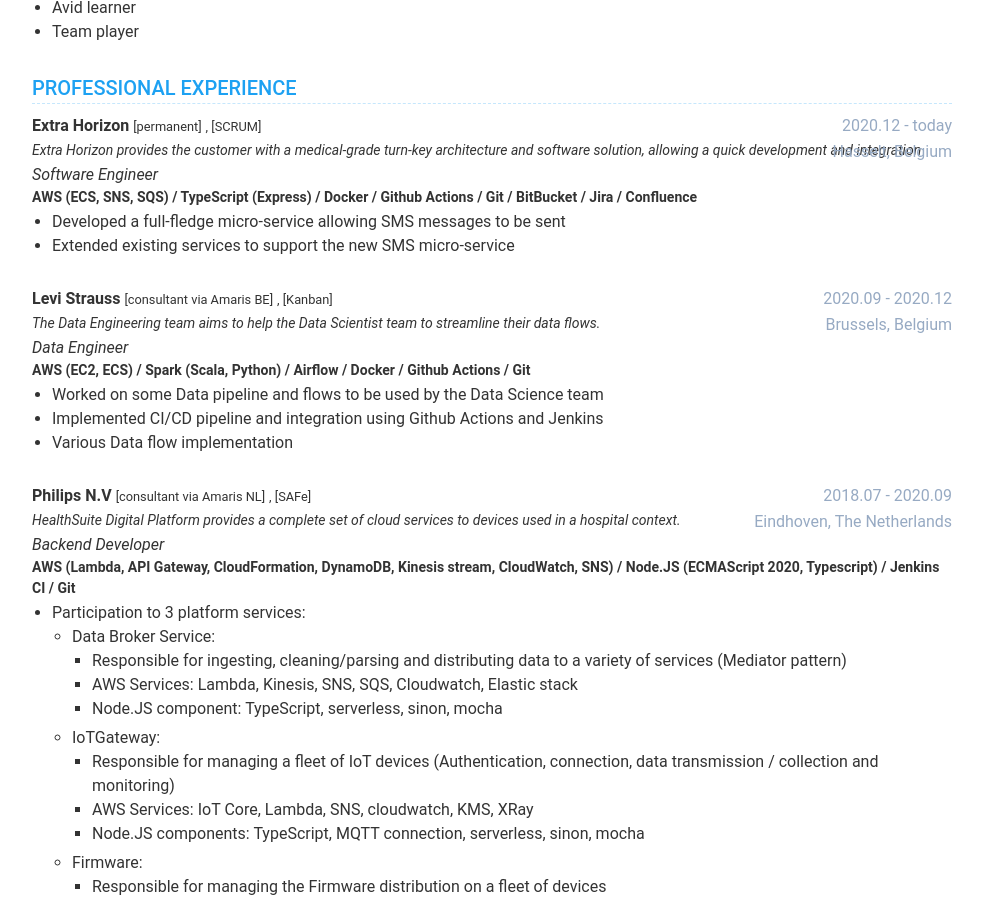
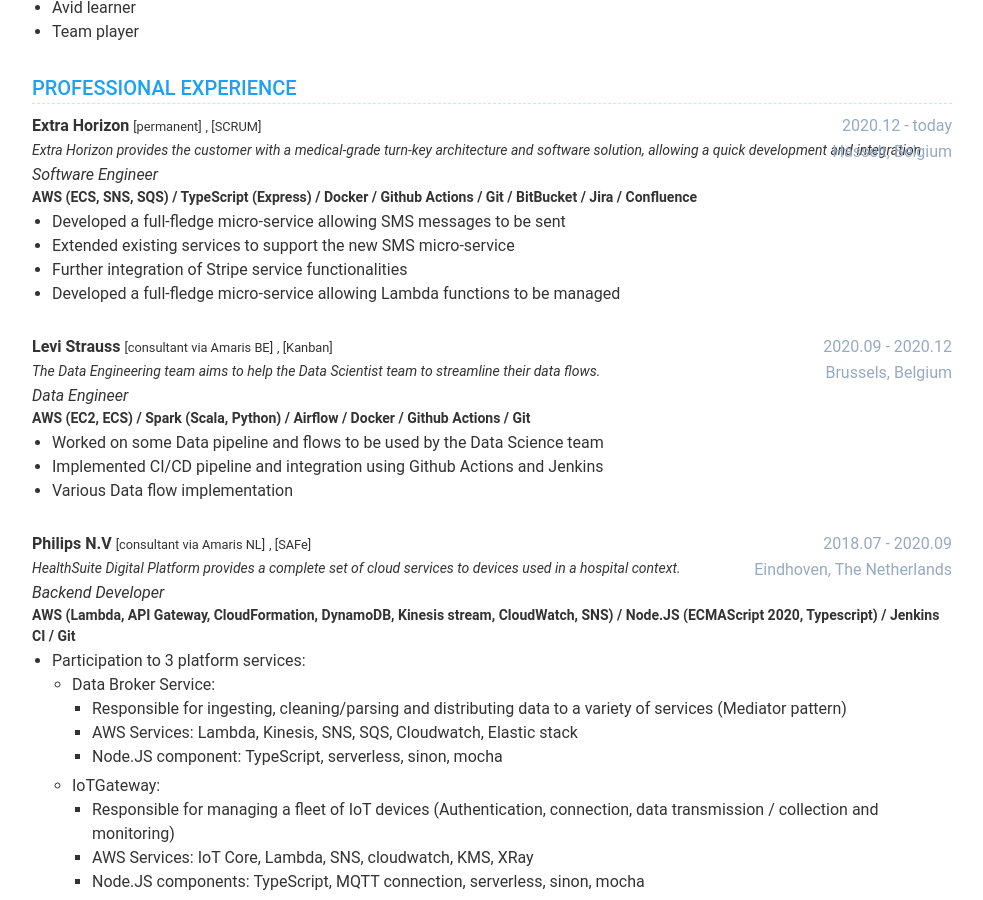
Before and after one commit to romdj/romdj.github.io, a Jekyll site: the page built from index.html, in a window 1280 px wide and 900 px high, scrolled down 353 px. Shown: the whole window, without its empty margins (148-1131 px from the left). Built offline with Jekyll 4.4.1, drawn with Linux system fonts in a browser that asks for light colours; nearby versions of some CDN libraries.

Commit message:
Updated to the latest state

```diff
--- a/_data/data.yml
+++ b/_data/data.yml
@@ -123,6 +123,8 @@
       details: |
         - Developed a full-fledge micro-service allowing SMS messages to be sent
         - Extended existing services to support the new SMS micro-service
+        - Further integration of Stripe service functionalities
+        - Developed a full-fledge micro-service allowing Lambda functions to be managed
 
     - role: Data Engineer
       technologies:
```
